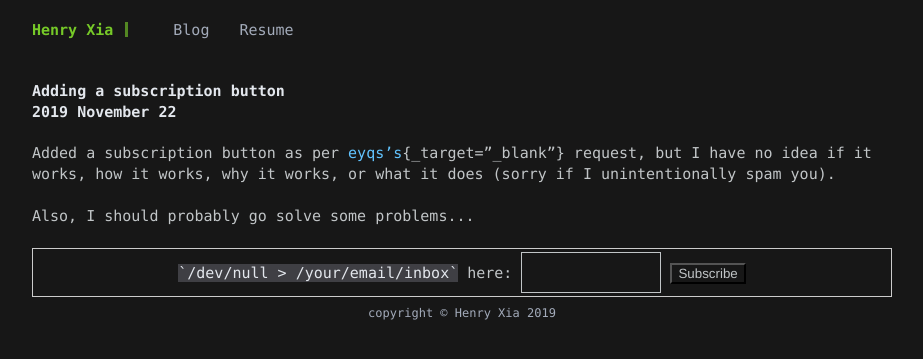
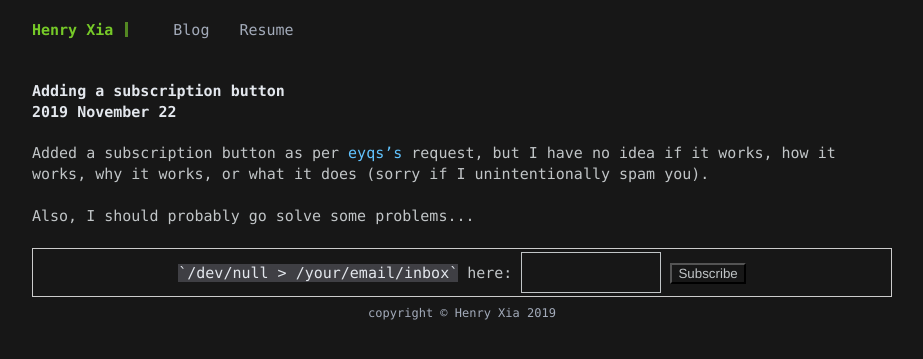
Before and after one commit to ehnryx/ehnryx.github.io, a Jekyll site: the page built from _posts/2019-11-22-subscribe.md, in a window 1280 px wide. Shown: the top 359 px of the page, without its empty margins (178-1101 px from the left). Built offline with Jekyll 4.4.1, drawn with Linux system fonts in a browser that asks for light colours.

Commit message:
fix typo

```diff
--- a/_posts/2019-11-22-subscribe.md
+++ b/_posts/2019-11-22-subscribe.md
@@ -4,7 +4,7 @@ title: "Adding a subscription button"
 head_title: "Subscription Button"
 ---
 
-Added a subscription button as per [eyqs's][eyqs]{_target="_blank"} request, but I have no idea if
+Added a subscription button as per [eyqs's][eyqs]{:_target="_blank"} request, but I have no idea if
 it works, how it works, why it works, or what it does (sorry if I unintentionally spam you).
 
 Also, I should probably go solve some problems\.\.\.
```
